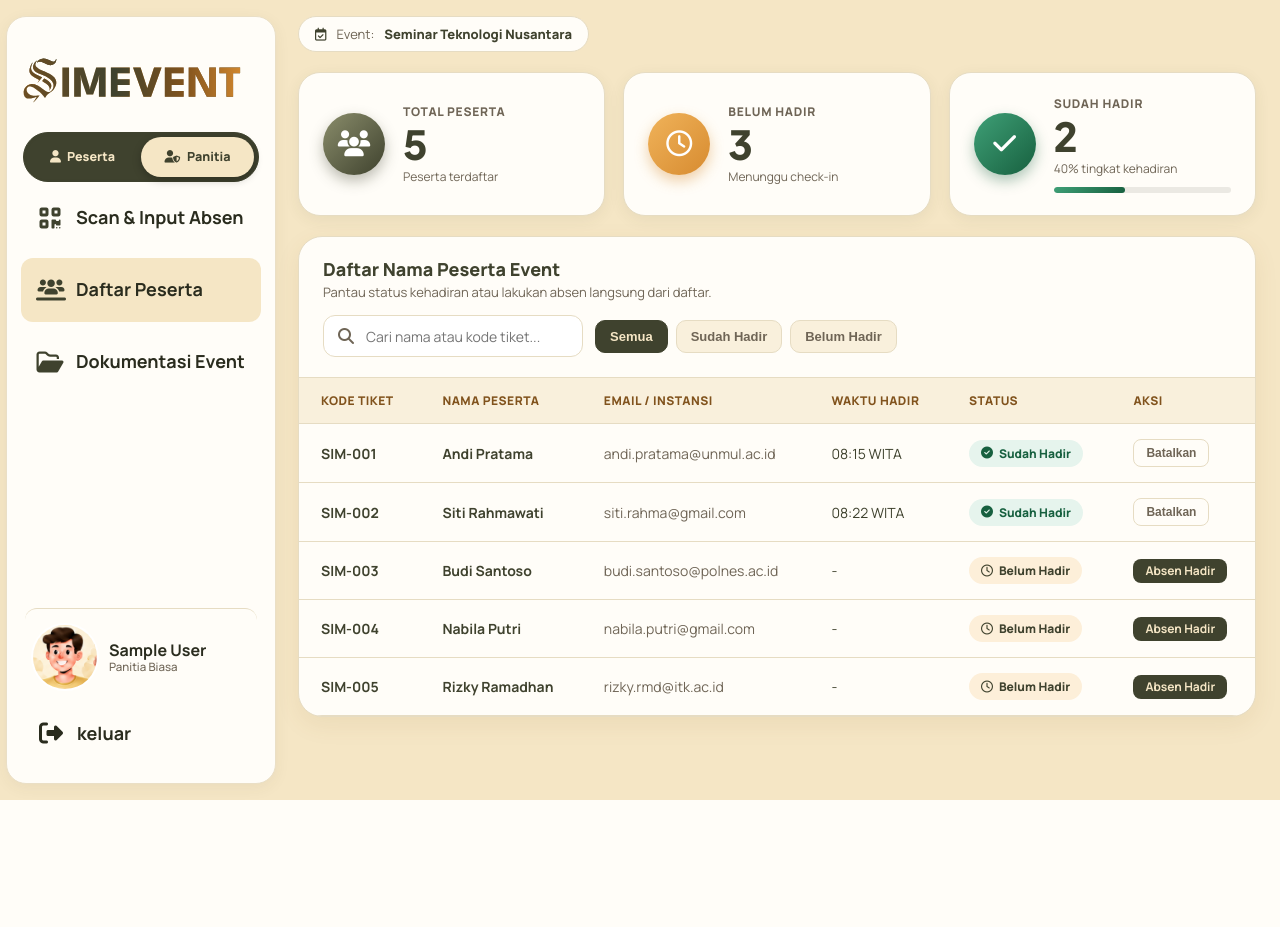
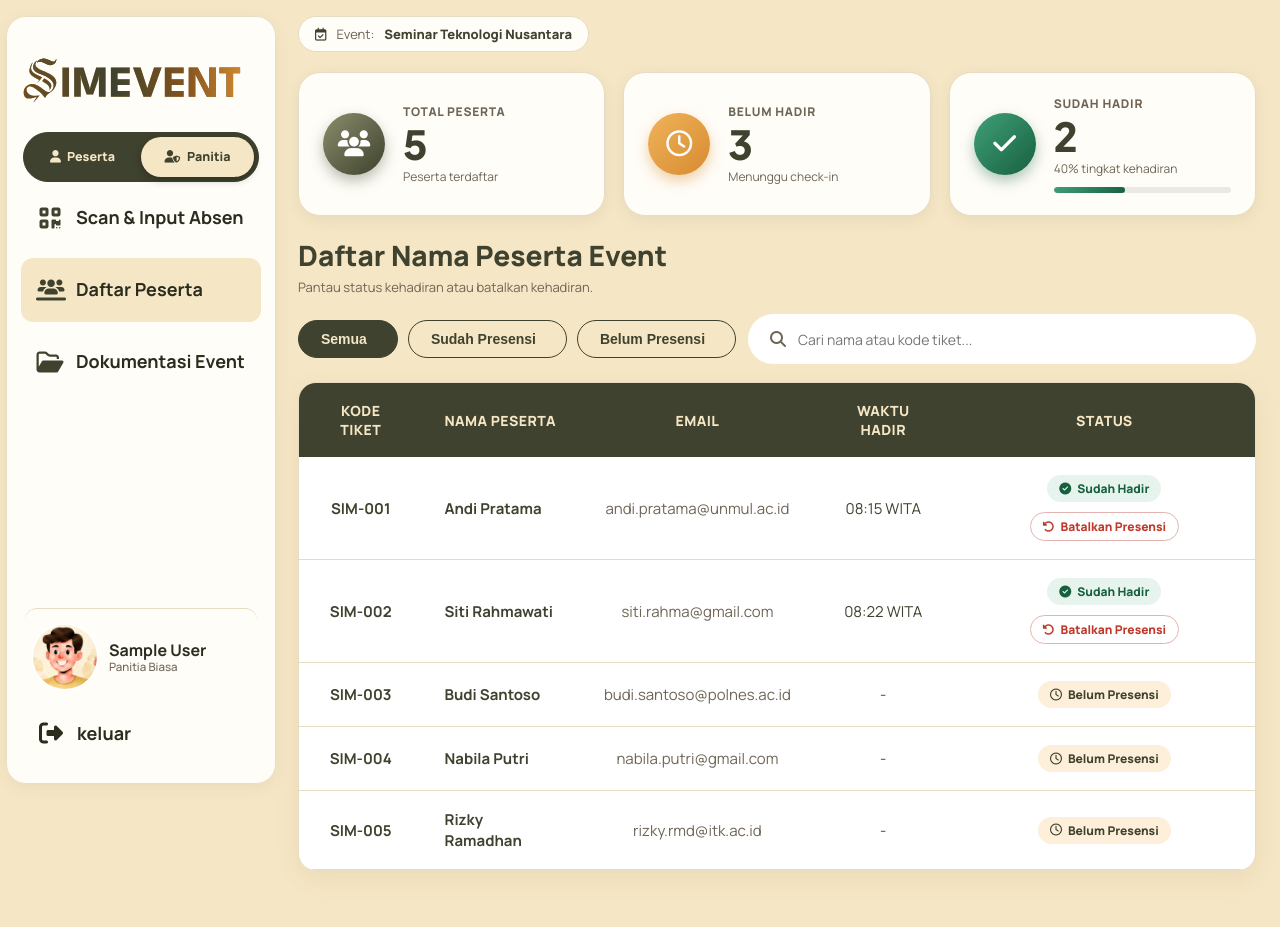
Before and after one commit to HikaruYui/simevent-web, a Django app: page /panitia_biasa/ in a window 1280 px wide, after a click on "Daftar Peserta". Before the commit the page ends 800 px from the top, so only its background shows below. Run offline with Django 5.2, Linux system fonts and the light colour scheme; the visitor is signed in with stand-in values (Sample User, id 1).

Commit message:
update bagian panitia biasa (perbaiki menu peserta)

```diff
--- a/frontend/templates/panitia_biasa/_peserta_panitia_biasa.html
+++ b/frontend/templates/panitia_biasa/_peserta_panitia_biasa.html
@@ -1,47 +1,71 @@
 <style>
+  .event-head { margin-bottom: 18px; }
+  .event-head h3 {
+    margin: 0;
+    font-size: 28px;
+    font-weight: 800;
+    color: var(--olive);
+  }
+  .event-head p {
+    margin: 4px 0 0;
+    font-size: 13px;
+    color: var(--muted);
+  }
   .table-toolbar {
-    padding: 20px 24px;
-    border-bottom: 1px solid var(--line);
     display: flex;
     align-items: center;
-    justify-content: space-between;
-    gap: 14px;
+    gap: 12px;
     flex-wrap: wrap;
+    margin-bottom: 18px;
+  }
+  .filter-pills { display: flex; gap: 10px; flex-wrap: wrap; }
+  .filter-pill {
+    display: inline-flex;
+    align-items: center;
+    gap: 8px;
+    padding: 10px 22px;
+    border-radius: 999px;
+    border: 1.5px solid var(--olive);
+    background: transparent;
+    color: var(--olive);
+    font-weight: 700;
+    font-size: 14px;
+    cursor: pointer;
+    transition: background .15s, color .15s;
+  }
+  .filter-pill .count { opacity: .6; font-weight: 700; }
+  .filter-pill:hover { background: var(--cream-soft); }
+  .filter-pill.is-active {
+    background: var(--olive);
+    color: var(--cream);
+    border-color: var(--olive);
   }
   .search-peserta {
+    flex: 1;
+    min-width: 240px;
     display: flex;
     align-items: center;
     gap: 10px;
     background: #fff;
-    border: 1.5px solid var(--line);
-    border-radius: 12px;
-    padding: 0 14px;
-    height: 42px;
-    min-width: 260px;
+    border: 0;
+    border-radius: 999px;
+    padding: 0 22px;
+    height: 50px;
   }
   .search-peserta input {
     border: 0;
     outline: 0;
     width: 100%;
+    background: transparent;
     font: inherit;
     font-size: 14px;
     color: var(--olive);
   }
-  .filter-pills { display: flex; gap: 8px; flex-wrap: wrap; }
-  .filter-pill {
-    padding: 8px 14px;
-    border-radius: 10px;
-    border: 1px solid var(--line);
-    background: var(--cream-soft);
-    color: var(--muted);
-    font-weight: 700;
-    font-size: 13px;
-    cursor: pointer;
-  }
-  .filter-pill.is-active {
-    background: var(--olive);
-    color: var(--cream);
-    border-color: var(--olive);
+  .table-card {
+    padding: 0;
+    overflow: hidden;
+    border-radius: 18px;
+    background: #fff;
   }
 
   .peserta-table {
@@ -50,20 +74,28 @@
     text-align: left;
   }
   .peserta-table th {
-    background: var(--cream-soft);
-    padding: 14px 22px;
-    font-size: 12px;
+    background: var(--olive);
+    padding: 18px 22px;
+    font-size: 14px;
     font-weight: 800;
     text-transform: uppercase;
-    letter-spacing: 0.04em;
-    color: var(--brown);
+    letter-spacing: 0.03em;
+    color: var(--cream);
+    text-align: center;
+    border: 0;
+  }
+  .peserta-table th:nth-child(2),
+  .peserta-table td:nth-child(2) { text-align: left; }
+  .peserta-table td {
+    padding: 18px 22px;
     border-bottom: 1px solid var(--line);
+    font-size: 15px;
+    color: var(--olive);
+    text-align: center;
+    background: #fff;
   }
-  .peserta-table td {
-    padding: 15px 22px;
-    border-bottom: 1px solid var(--line);
-    font-size: 14px;
-  }
+  .peserta-table td:nth-child(2) { font-weight: 700; }
+  .peserta-table tbody tr:hover td { background: var(--cream-soft); }
   .badge-hadir {
     display: inline-flex;
     align-items: center;
@@ -75,6 +107,31 @@
     background: var(--green-bg);
     color: var(--green);
   }
+  /* Kolom Aksi disembunyikan; tombol aslinya tetap ada di DOM dan dipicu dari tombol di samping status */
+  .peserta-table td:last-child { display: none; }
+  .status-wrap {
+    display: inline-flex;
+    align-items: center;
+    gap: 10px;
+    flex-wrap: wrap;
+    justify-content: center;
+  }
+  .btn-batal-hadir {
+    display: inline-flex;
+    align-items: center;
+    gap: 6px;
+    padding: 5px 12px;
+    border-radius: 999px;
+    border: 1.5px solid #E3B4AD;
+    background: transparent;
+    color: #C0392B;
+    font: inherit;
+    font-size: 12px;
+    font-weight: 800;
+    cursor: pointer;
+    transition: background .15s, border-color .15s;
+  }
+  .btn-batal-hadir:hover { background: #FDECEA; border-color: #C0392B; }
   .badge-belum {
     display: inline-flex;
     align-items: center;
@@ -88,40 +145,105 @@
   }
 </style>
 
-<div class="panel-card">
-  <div class="table-toolbar">
-    <div>
-      <h3 style="margin:0; font-size:18px; font-weight:800;">Daftar Nama Peserta Event</h3>
-      <p style="margin:2px 0 0; font-size:13px; color:var(--muted);">Pantau status kehadiran atau lakukan absen langsung dari daftar.</p>
-    </div>
+<div class="event-head">
+  <h3>Daftar Nama Peserta Event</h3>
+  <p>Pantau status kehadiran atau batalkan kehadiran.</p>
+</div>
 
-    <div style="display:flex; gap:12px; flex-wrap:wrap; align-items:center;">
-      <div class="search-peserta">
-        <i class="fa-solid fa-magnifying-glass" style="color:var(--muted);"></i>
-        <input type="search" id="searchParticipantInput" placeholder="Cari nama atau kode tiket..." oninput="renderParticipantTable()">
-      </div>
-
-      <div class="filter-pills">
-        <button type="button" class="filter-pill is-active" data-filter="all" onclick="setParticipantFilter('all', this)">Semua</button>
-        <button type="button" class="filter-pill" data-filter="present" onclick="setParticipantFilter('present', this)">Sudah Hadir</button>
-        <button type="button" class="filter-pill" data-filter="absent" onclick="setParticipantFilter('absent', this)">Belum Hadir</button>
-      </div>
-    </div>
+<div class="table-toolbar">
+  <div class="filter-pills">
+    <button type="button" class="filter-pill is-active" data-filter="all" onclick="setParticipantFilter('all', this)">Semua <span class="count" id="countAll"></span></button>
+    <button type="button" class="filter-pill" data-filter="present" onclick="setParticipantFilter('present', this)">Sudah Presensi <span class="count" id="countPresent"></span></button>
+    <button type="button" class="filter-pill" data-filter="absent" onclick="setParticipantFilter('absent', this)">Belum Presensi <span class="count" id="countAbsent"></span></button>
   </div>
 
+  <div class="search-peserta">
+    <i class="fa-solid fa-magnifying-glass" style="color:var(--muted);"></i>
+    <input type="search" id="searchParticipantInput" placeholder="Cari nama atau kode tiket..." oninput="renderParticipantTable()">
+  </div>
+</div>
+
+<div class="panel-card table-card">
   <div style="overflow-x:auto;">
     <table class="peserta-table">
       <thead>
         <tr>
           <th>Kode Tiket</th>
           <th>Nama Peserta</th>
-          <th>Email / Instansi</th>
+          <th>Email</th>
           <th>Waktu Hadir</th>
           <th>Status</th>
-          <th>Aksi</th>
         </tr>
       </thead>
       <tbody id="participantTableBody"></tbody>
     </table>
   </div>
 </div>
+
+<script>
+(function () {
+  // Cari tombol "batalkan absen" asli di sel Aksi (yang disembunyikan) pada baris tersebut
+  function findCancelButton(row) {
+    var cells = row.querySelectorAll('td');
+    var actionCell = cells[cells.length - 1];
+    if (!actionCell) return null;
+    var buttons = actionCell.querySelectorAll('button, a, [onclick]');
+    for (var i = 0; i < buttons.length; i++) {
+      var b = buttons[i];
+      var txt = ((b.textContent || '') + ' ' + (b.getAttribute('onclick') || '') + ' ' + (b.title || '')).toLowerCase();
+      if (/batal|cancel|undo|hapus|reset/.test(txt)) return b;
+    }
+    return buttons.length ? buttons[buttons.length - 1] : null;
+  }
+
+  // Setelah tabel dirender: baris yang sudah hadir mendapat tombol "Batalkan Hadir" di samping badge
+  function decorateRows() {
+    var rows = document.querySelectorAll('#participantTableBody tr');
+    rows.forEach(function (row) {
+      var badge = row.querySelector('.badge-hadir');
+      if (!badge || row.querySelector('.btn-batal-hadir')) return;
+      var cancelBtn = findCancelButton(row);
+      if (!cancelBtn) return;
+
+      var wrap = document.createElement('span');
+      wrap.className = 'status-wrap';
+      badge.parentNode.insertBefore(wrap, badge);
+      wrap.appendChild(badge);
+
+      var btn = document.createElement('button');
+      btn.type = 'button';
+      btn.className = 'btn-batal-hadir';
+      btn.innerHTML = '<i class="fa-solid fa-rotate-left"></i> Batalkan Presensi';
+      btn.addEventListener('click', function (e) {
+        e.stopPropagation();
+        cancelBtn.click();
+      });
+      wrap.appendChild(btn);
+    });
+  }
+
+  // Ubah teks "Belum Hadir" menjadi "Belum Presensi" pada badge status
+  function renameBelumHadir() {
+    var tb = document.getElementById('participantTableBody');
+    if (!tb) return;
+    var walker = document.createTreeWalker(tb, NodeFilter.SHOW_TEXT, null);
+    var node;
+    while ((node = walker.nextNode())) {
+      if (/Belum\s+Hadir/i.test(node.nodeValue)) {
+        node.nodeValue = node.nodeValue.replace(/Belum\s+Hadir/gi, 'Belum Presensi');
+      }
+    }
+  }
+
+  function refreshRows() {
+    decorateRows();
+    renameBelumHadir();
+  }
+
+  var tbody = document.getElementById('participantTableBody');
+  if (tbody) {
+    new MutationObserver(refreshRows).observe(tbody, { childList: true });
+    refreshRows();
+  }
+})();
+</script>
```
